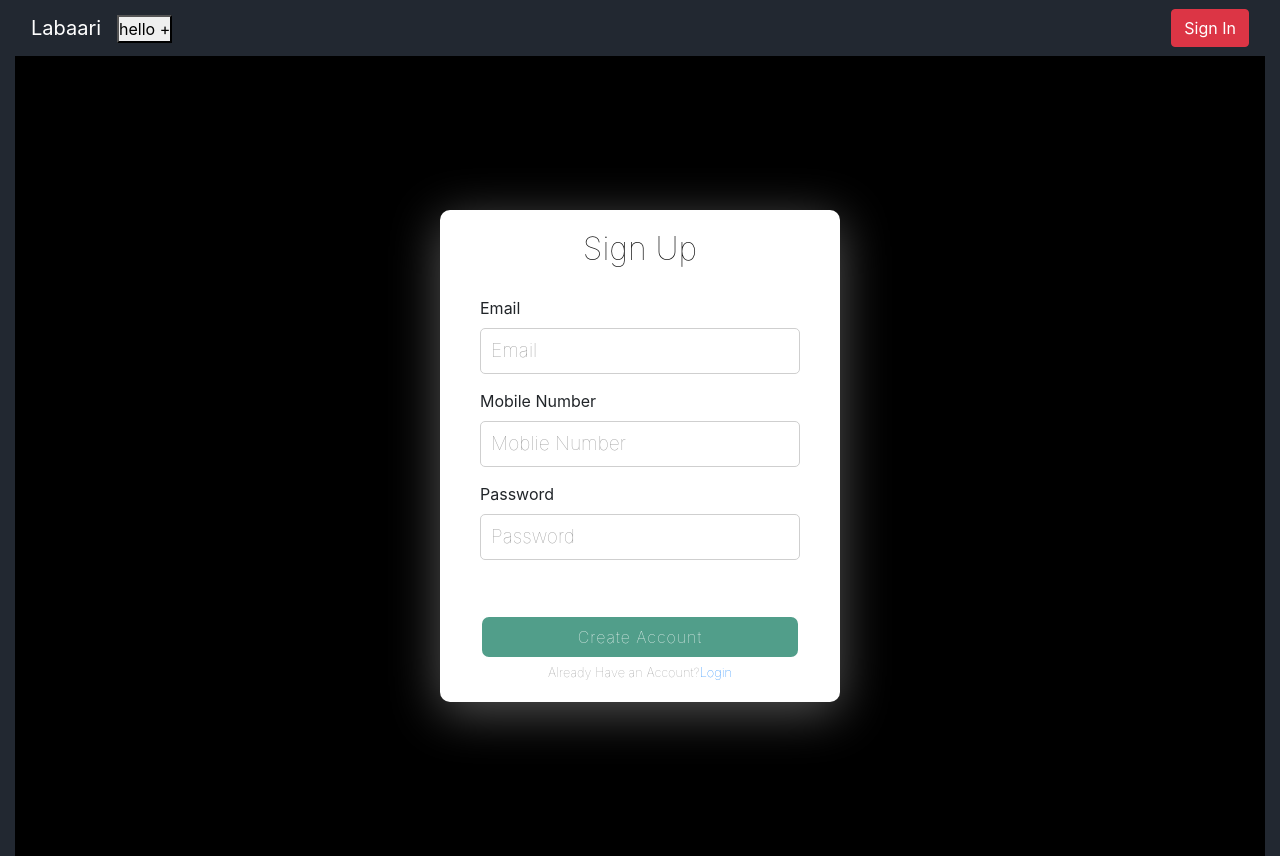
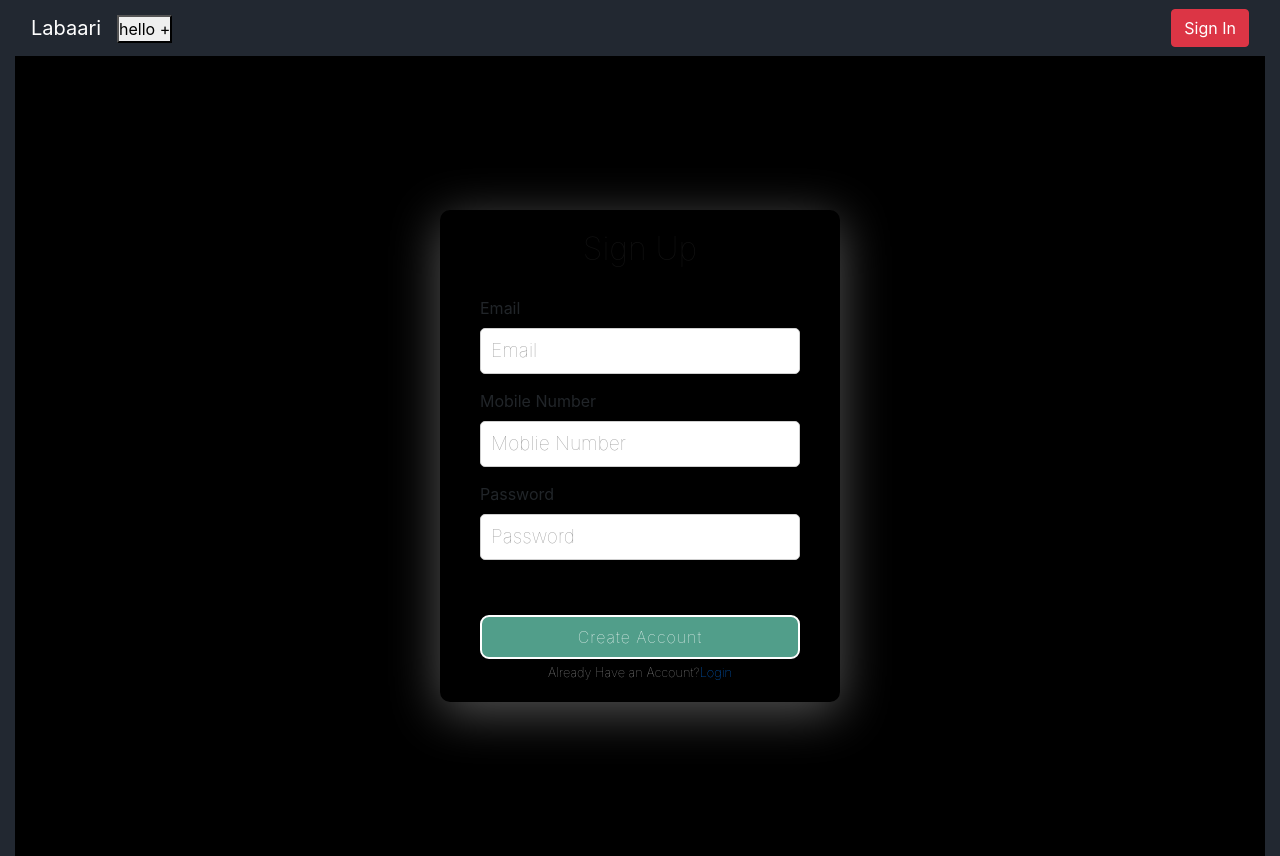
Before and after one commit to Rukeeo1/Laabari, a React (Create React App) app in the folder frontend/: page /signup in a window 1280 px wide. Built offline with nearby package versions, Linux system fonts and the light colour scheme.

Commit message:
pulled out id from user object, which was conflicting with mongodb

```diff
--- a/frontend/src/components/Homepage/Card.js
+++ b/frontend/src/components/Homepage/Card.js
@@ -6,7 +6,6 @@ function Card() {
       <div className="card card-deck" style={{ width: '210px', margin: '4px' }}>
         <img
           className="card-img-top"
-          //   src="https://www.w3schools.com/bootstrap4/img_avatar1.png"
           src="https://img.yts.lt/assets/images/movies/london_rampage_2018/medium-cover.jpg"
           alt="Card"
           width="210px"
--- a/frontend/src/components/login/Login.js
+++ b/frontend/src/components/login/Login.js
@@ -97,7 +97,7 @@ class Login extends React.Component {
     if (loggedIn) {
       return <Redirect to="/videos-gallery" />;
     }
-    console.log(this.props.loginStatus, 'this');
+
     return (
       <div className="wrapper">
         {/* <NavBar /> */}
--- a/frontend/src/components/signup/SignUp.js
+++ b/frontend/src/components/signup/SignUp.js
@@ -32,12 +32,14 @@ class SignUp extends React.Component {
         mobile: this.state.mobile,
         password: this.state.password,
         plan: 'no plan yet',
-        id: Math.trunc(Date.now() + 223 - 45 + Math.random())
       };
 
+      console.log(userObject, 'this is the users object')
+     // http://localhost:3001/api/users
       axios
-        .post('http://localhost:3000/user', userObject)
+        .post('http://localhost:3001/api/users', userObject)
         .then(response => {
+            console.log('i came this far...')
           console.log(response);
         })
         .catch(error => {
--- a/frontend/src/components/signup/css/SignUp.css
+++ b/frontend/src/components/signup/css/SignUp.css
@@ -16,7 +16,7 @@
     padding: 20px 40px;
     border-radius: 10px;
     box-shadow: 0px 10px 50px #555;
-    background: #ffffff;
+    background: black;
   }
 
   form {
@@ -38,7 +38,6 @@
     padding: 10px 10px;
     border-radius: 5px;
     outline: none;
-    /* color: #999; */
     border: 1px solid #cfcfcf;
   }
 
```
